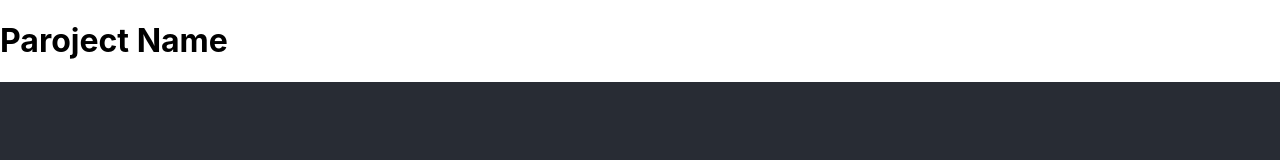
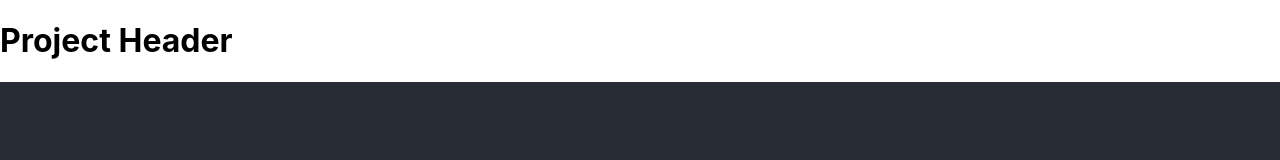
Before and after one commit to mari1647iv/personal-efficiency-helper, a React (Create React App) app: page / in a window 1280 px wide. Shown: the top 160 px of the page. Built offline with nearby package versions, Linux system fonts and the light colour scheme.

Commit message:
update project template

```diff
--- a/package.json
+++ b/package.json
@@ -6,8 +6,12 @@
     "@testing-library/jest-dom": "^5.16.5",
     "@testing-library/react": "^13.4.0",
     "@testing-library/user-event": "^13.5.0",
+    "axios": "^1.1.3",
     "react": "^18.2.0",
     "react-dom": "^18.2.0",
+    "react-hook-form": "^7.37.0",
+    "react-router": "^6.4.2",
+    "react-router-dom": "^6.4.2",
     "react-scripts": "5.0.1",
     "web-vitals": "^2.1.4"
   },
--- a/src/components/Header/Header.js
+++ b/src/components/Header/Header.js
@@ -3,7 +3,7 @@ import './Header.css';
 function Header() {
   return (
     <header>
-      <h1>Paroject Name</h1>
+      <h1>Project Header</h1>
     </header>
   );
 }
```
Also changed, not shown: 1 other file (tests, documents, lock files or other folders).
